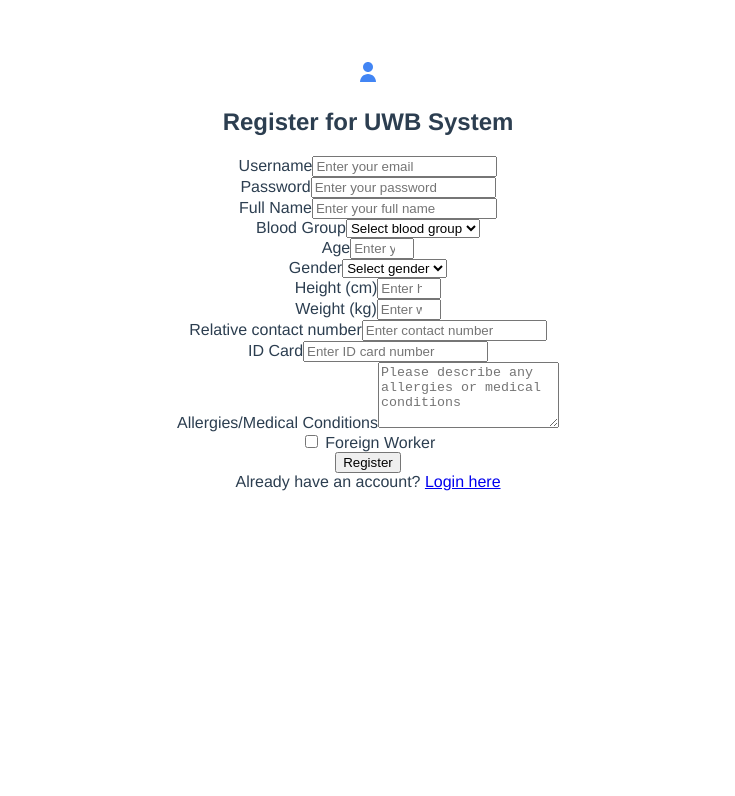
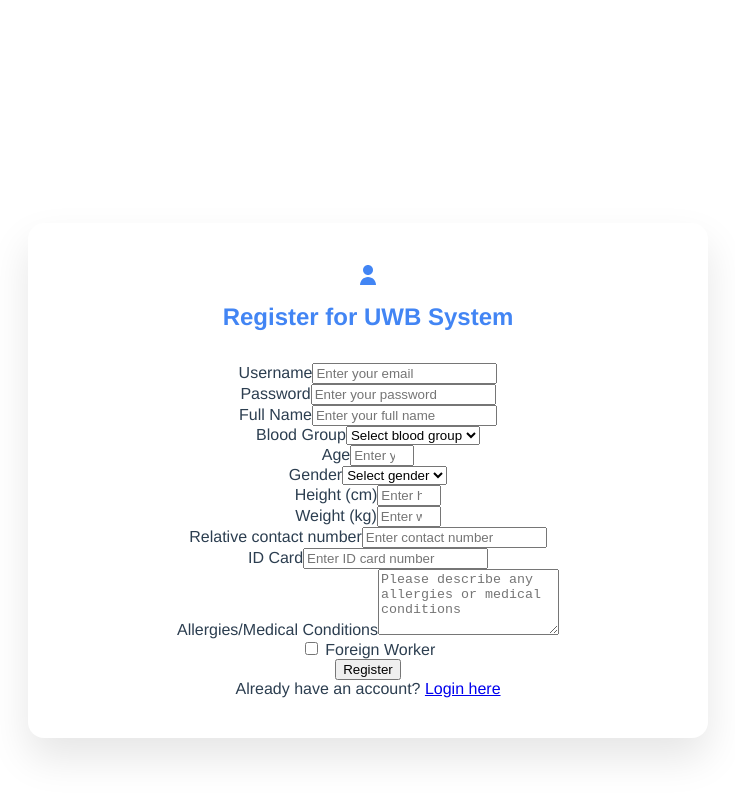
Before and after one commit to luvris/UWB-Tracking-App, a Vue app in the folder uwb-tracking-dashboard-vue/: page /register in a window 1280 px wide. Shown: the top 796 px of the page, without its empty margins (272-1007 px from the left). Built offline with nearby package versions, Linux system fonts and the light colour scheme; no server answers.

Commit message:
add CSS in registerpage

```diff
--- a/uwb-tracking-dashboard-vue/src/views/RegisterPage.vue
+++ b/uwb-tracking-dashboard-vue/src/views/RegisterPage.vue
@@ -277,3 +277,41 @@ export default {
   },
 };
 </script>
+
+<style scoped>
+.register-container {
+  min-height: 100vh;
+  display: flex;
+  justify-content: center;
+  align-items: center;
+  padding: 20px;
+}
+
+.register-card {
+  background: white;
+  border-radius: 16px;
+  box-shadow: 0 20px 40px rgba(0, 0, 0, 0.1);
+  padding: 40px;
+  width: 100%;
+  max-width: 600px;
+  position: relative;
+}
+
+.header {
+  text-align: center;
+  margin-bottom: 32px;
+}
+
+.icon {
+  margin-bottom: 16px;
+  display: flex;
+  justify-content: center;
+}
+
+.header h2 {
+  color: #4285f4;
+  font-size: 24px;
+  font-weight: 600;
+  margin: 0;
+}
+</style>
```
